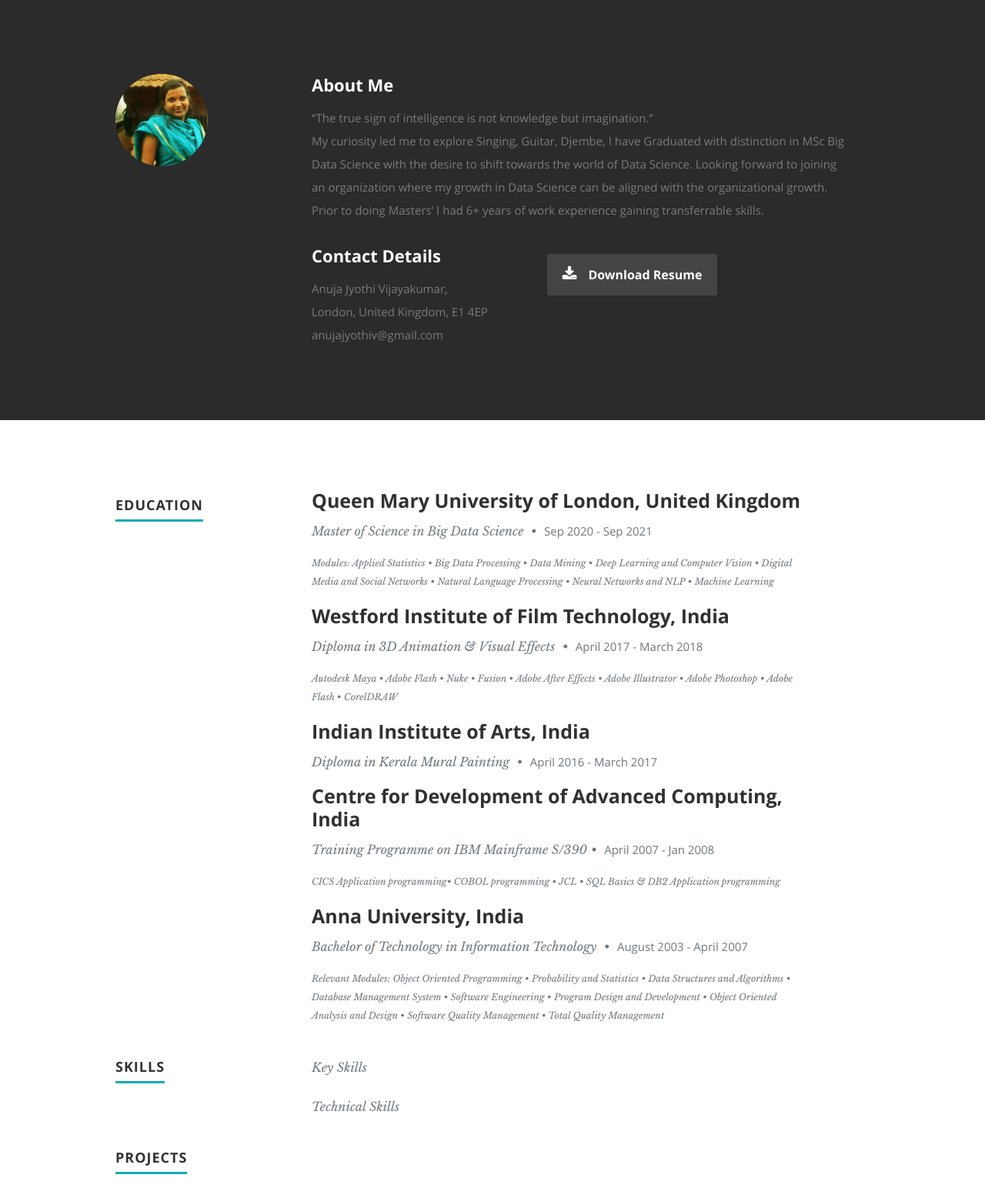
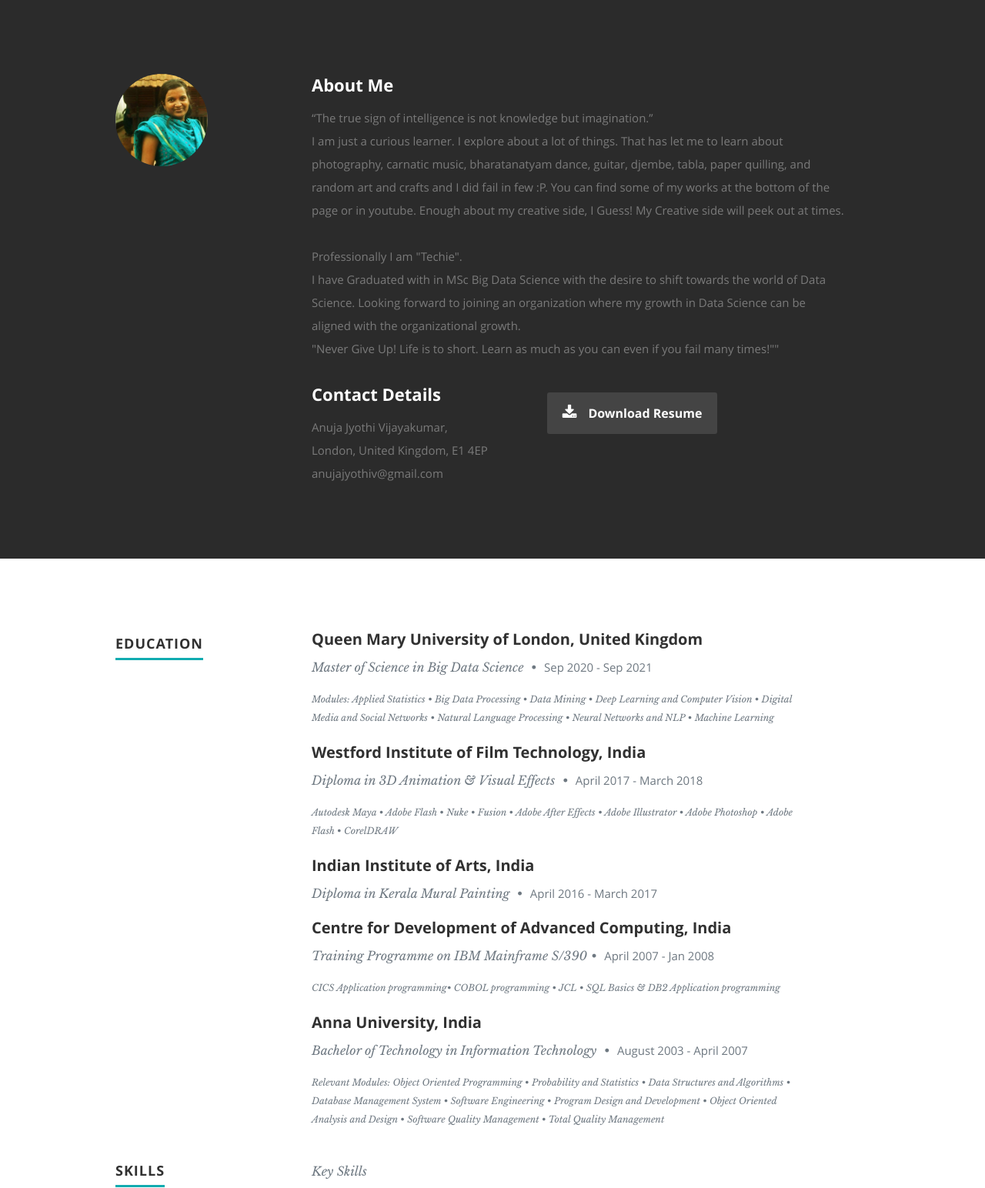
Before and after one commit to anujajyothiv/mybrain, a plain HTML site: page index.html in a window 1280 px wide. Shown: the part 800-2344 px from the top of the page at 77% size. Drawn offline with nearby package versions, Linux system fonts and the light colour scheme.

Commit message:
Add files via upload

```diff
--- a/index.html
+++ b/index.html
@@ -77,11 +77,18 @@
          <div class="nine columns main-col">
             <h2>About Me</h2>
             <p> “The true sign of intelligence is not knowledge but imagination.” <br>
-               My curiosity led me to explore Singing, Guitar, Djembe,
+            I am just a curious learner. I explore about a lot of things.
+            That has let me to learn about photography, carnatic music, bharatanatyam dance, guitar,
+            djembe, tabla, paper quilling, and random art and crafts and I did fail in few :P.
+            You can find some of my works at the bottom of the page or in youtube.
+            Enough about my creative side, I Guess! My Creative side will peek out at times. <br><br>
+            Professionally I am "Techie".<br>
+            I have Graduated with in MSc Big Data Science with the desire to shift towards
+            the world of Data Science. Looking forward to joining an organization where my growth in
+            Data Science can be aligned with the organizational growth. <br>
 
-               I have Graduated with distinction in MSc Big Data Science with the desire to shift towards the world of Data Science.
-               Looking forward to joining an organization where my growth in Data Science can be aligned with the organizational growth.
-               Prior to doing Masters’ I had 6+ years of work experience gaining transferrable skills.
+            "Never Give Up! Life is to short. Learn as much as you can even if you fail many times!""
+
             </p>
             <div class="row">
                <div class="columns contact-details">
@@ -112,7 +119,7 @@
          <div class="nine columns main-col">
             <div class="row item">
                <div class="twelve columns">
-                  <h3>Queen Mary University of London, United Kingdom</h3>
+                  <h4>Queen Mary University of London, United Kingdom</h4>
                   <p class="info">Master of Science in Big Data Science <span>&bull;</span> <em class="date">Sep 2020 - Sep 2021</em></p>
                   <p class="info1">
                      Modules: Applied Statistics <span>&bull;</span>
@@ -127,7 +134,7 @@
             </div> <!-- item end -->
             <div class="row item">
                <div class="twelve columns">
-                  <h3>Westford Institute of Film Technology, India</h3>
+                  <h4>Westford Institute of Film Technology, India</h4>
                   <p class="info">Diploma in 3D Animation & Visual Effects <span>&bull;</span> <em class="date">April 2017 - March 2018</em></p>
                   <p class="info1">
                      Autodesk Maya <span>&bull;</span>
@@ -143,13 +150,13 @@
             </div> <!-- item end -->
             <div class="row item">
                <div class="twelve columns">
-                  <h3>Indian Institute of Arts, India</h3>
+                  <h4>Indian Institute of Arts, India</h4>
                   <p class="info">Diploma in Kerala Mural Painting <span>&bull;</span> <em class="date">April 2016 - March 2017</em></p>
                </div>
             </div> <!-- item end -->
             <div class="row item">
                <div class="twelve columns">
-                  <h3>Centre for Development of Advanced Computing, India</h3>
+                  <h4>Centre for Development of Advanced Computing, India</h4>
                   <p class="info">Training Programme on IBM Mainframe S/390<span>&bull;</span> <em class="date">April 2007 - Jan 2008</em></p>
                   <p class="info1">
                      CICS Application programming<span>&bull;</span>
@@ -160,7 +167,7 @@
             </div> <!-- item end -->
             <div class="row item">
                <div class="twelve columns">
-                  <h3>Anna University, India</h3>
+                  <h4>Anna University, India</h4>
                   <p class="info">Bachelor of Technology in Information Technology <span>&bull;</span> <em class="date">August 2003 - April 2007</em></p>
                   <p class="info1">
                      Relevant Modules: Object Oriented Programming <span>&bull;</span>
```
